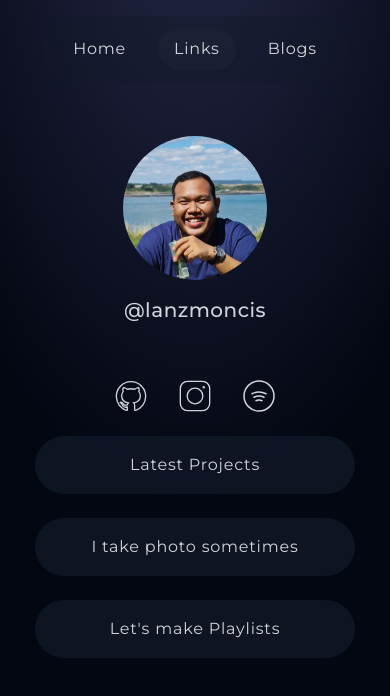
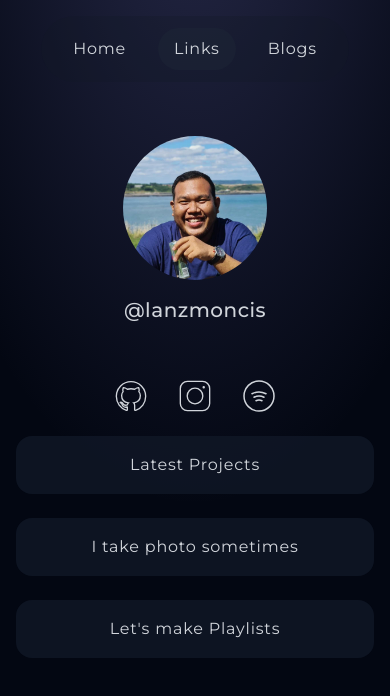
Before and after one commit to lanzmoncis/portfolio, a Next.js app: page /links in a window 390 px wide. Shown: the top 696 px of the page. Built offline with nearby package versions, Linux system fonts and the light colour scheme.

Commit message:
update mobile layout for links route page

```diff
--- a/app/links/page.tsx
+++ b/app/links/page.tsx
@@ -10,7 +10,7 @@ import SpotifyLogo from "@/public/assets/spotifylogo.svg";
 
 export default function Links() {
   return (
-    <div className="max-w-xs md:max-w-[700px] mx-auto">
+    <div className="md:max-w-[700px] mx-auto px-4 md:px-0">
       <div className="mt-16">
         <div className="space-y-4 mb-14">
           <div className="w-36 h-36 rounded-full overflow-hidden mx-auto">
@@ -59,7 +59,7 @@ export default function Links() {
           <ul className="flex flex-col items-center gap-6 w-full">
             <li className="w-full">
               <Link href={"https://github.com/lanzmoncis/"} target="_blank">
-                <div className="py-4 bg-gray-900/80 hover:bg-gray-800/30 duration-300 w-full text-center rounded-full">
+                <div className="py-4 bg-gray-900/80 hover:bg-gray-800/30 duration-300 w-full text-center rounded-2xl">
                   Latest Projects
                 </div>
               </Link>
@@ -69,7 +69,7 @@ export default function Links() {
                 href={"https://www.instagram.com/lanzmoncis/"}
                 target="_blank"
               >
-                <div className="py-4 bg-gray-900/80 hover:bg-gray-800/30 duration-300 w-full text-center rounded-full">
+                <div className="py-4 bg-gray-900/80 hover:bg-gray-800/30 duration-300 w-full text-center rounded-2xl">
                   I take photo sometimes
                 </div>
               </Link>
@@ -81,7 +81,7 @@ export default function Links() {
                 }
                 target="_blank"
               >
-                <div className="py-4 bg-gray-900/80 hover:bg-gray-800/30 duration-300 w-full text-center rounded-full">
+                <div className="py-4 bg-gray-900/80 hover:bg-gray-800/30 duration-300 w-full text-center rounded-2xl">
                   Let's make Playlists
                 </div>
               </Link>
--- a/components/home/hero.tsx
+++ b/components/home/hero.tsx
@@ -24,9 +24,9 @@ export const Hero = () => {
           />
         </div>
         <p className="text-pretty">
-          Hi there, I'm Lance Moncis, an indie software developer crafting
-          visually appealing user interfaces and building products that are both
-          functional and easy to use.
+          Hi there, I'm Lance Moncis, an indie software developer based in the
+          UK crafting visually appealing user interfaces and building products
+          that are both functional and easy to use.
         </p>
       </div>
       <div className="flex gap-6 justify-start w-full">
```
